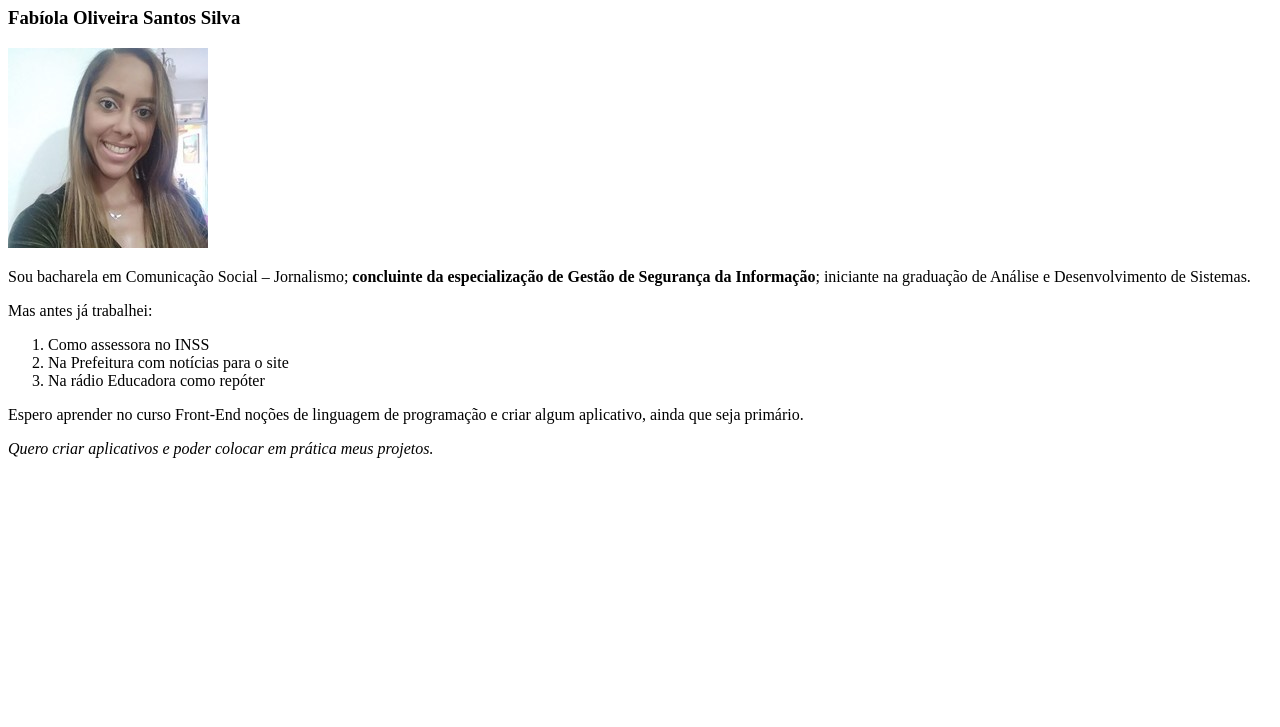
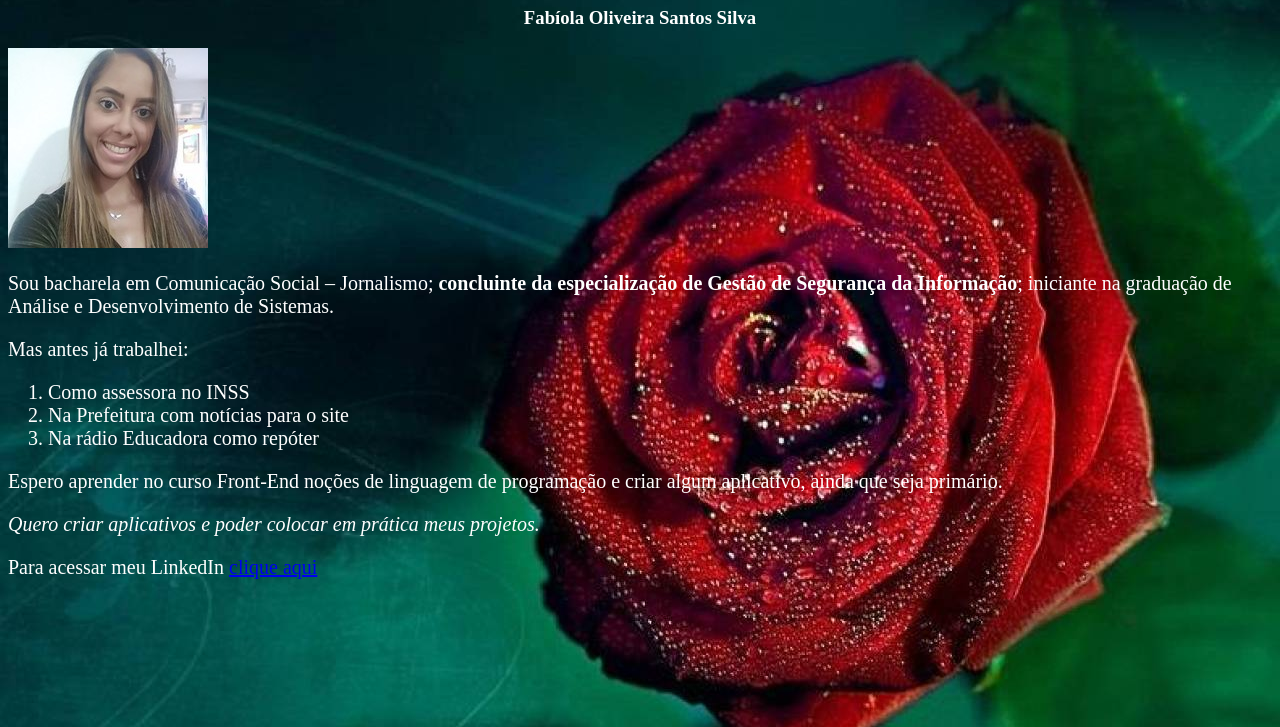
Before and after one commit to FabiolaOss/PrimeiraPaginaPerfil, a plain HTML site: page index.html in a window 1280 px wide. Shown: the part 73-800 px from the top of the page. Drawn offline with Linux system fonts and the light colour scheme.

Commit message:
Adicionando css no site

```diff
--- a/index.html
+++ b/index.html
@@ -6,34 +6,34 @@
     <title>Fabíola Oliveira</title>
     <meta name="author" content="Fabíola Oliveira Santos Silva">
     <meta name="description" content="Primeira atividade do curso!">
+    <link rel="stylesheet" href="style.css">
 
   </head>
-  <body>
+  <body class="plano-de-fundo">
     <!-- Título da página -->
-    <h1>Meu primeiro curso de <b>Desenvolvimento Front-End</b></h1>
-    <h3>Fabíola Oliveira Santos Silva</h3>
+    <h1 class="elemento-no-centro texto-branco">Meu primeiro curso de <b>Desenvolvimento Front-End</b></h1>
+    <h3 class="elemento-no-centro texto-branco">Fabíola Oliveira Santos Silva</h3>
     <!-- imagem -->
     <img src="Fabíola.jpg">
 
     <!-- parágrafo, a tag b colocar em negrito -->
-    <p>Sou bacharela em Comunicação Social – Jornalismo; <b>concluinte da especialização
+    <p class="texto-branco fonte">Sou bacharela em Comunicação Social – Jornalismo; <b>concluinte da especialização
     de Gestão de Segurança da Informação</b>; iniciante na graduação de Análise e Desenvolvimento
     de Sistemas.</p>
 
-    <p>Mas antes já trabalhei:</p>
+    <p class="texto-branco fonte">Mas antes já trabalhei:</p>
     <!-- ul lista não ordenada, ol lista ordenada -->
     <ol>
-      <li>Como assessora no INSS</li>
-      <li>Na Prefeitura com notícias para o site</li>
-      <li>Na rádio Educadora como repóter</li>
+      <li class="texto-branco fonte">Como assessora no INSS</li>
+      <li class="texto-branco fonte">Na Prefeitura com notícias para o site</li>
+      <li class="texto-branco fonte">Na rádio Educadora como repóter</li>
     </ol>
 
 
-
-    <p>Espero aprender no curso Front-End noções de linguagem de programação e criar algum
+    <p class="texto-branco fonte">Espero aprender no curso Front-End noções de linguagem de programação e criar algum
     aplicativo, ainda que seja primário.</p>
-    <p><i>Quero criar aplicativos e poder colocar em prática meus projetos.</i></p>
-
+    <p class="texto-branco fonte"><i>Quero criar aplicativos e poder colocar em prática meus projetos.</i></p>
+    <p class="texto-branco fonte">Para acessar meu LinkedIn <a target="_blank" href="https://www.linkedin.com/feed/?trk=">clique aqui</a></p>
 
   </body>
 </html>
--- /dev/null
+++ b/style.css
@@ -0,0 +1,13 @@
+.elemento-no-centro{
+    text-align: center;
+}
+.plano-de-fundo {
+  /* background-color: #ff7675 */
+  background-image: url("imagem-fundo.jpg");
+}
+.texto-branco {
+  color: white;
+}
+.fonte {
+  font-size: 20px;
+}
```
Also changed, not shown: imagem-fundo.jpg (added).
